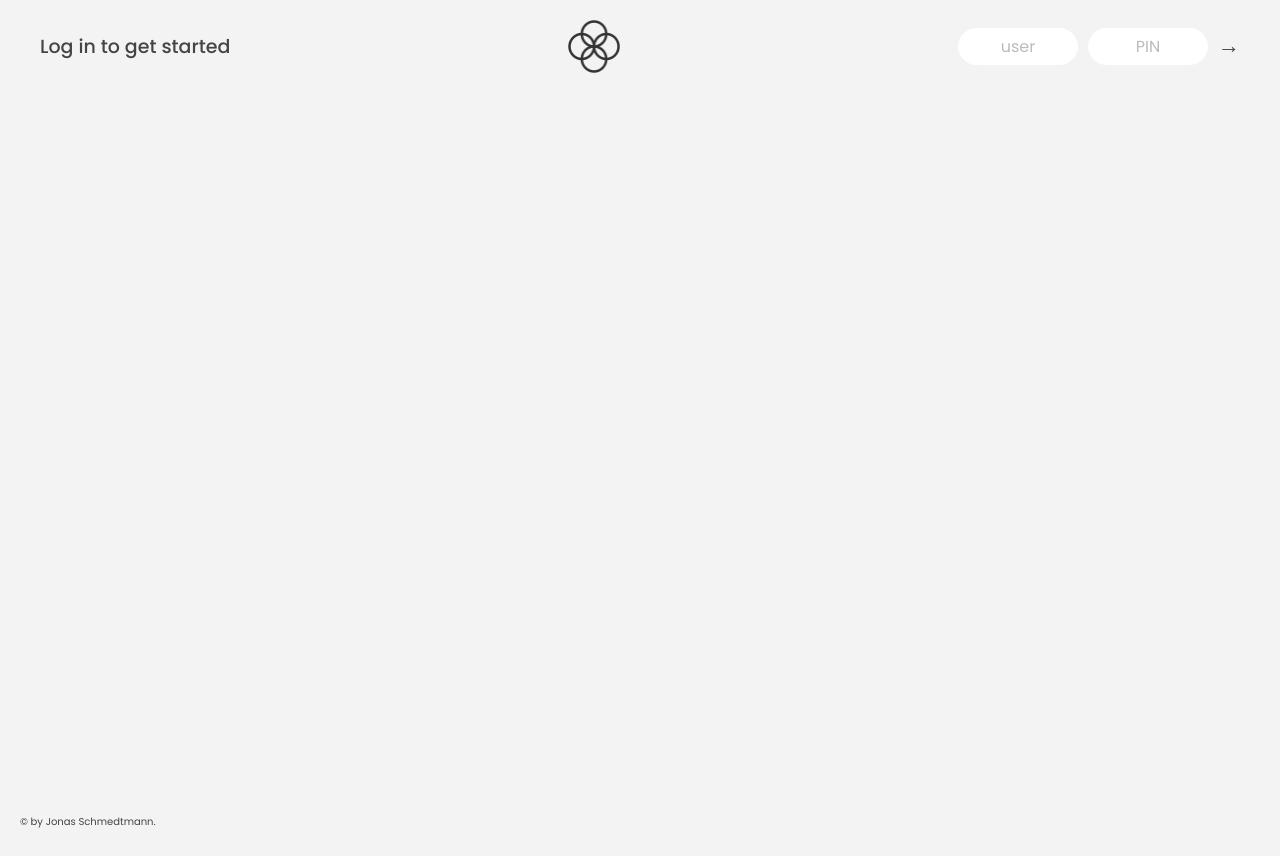
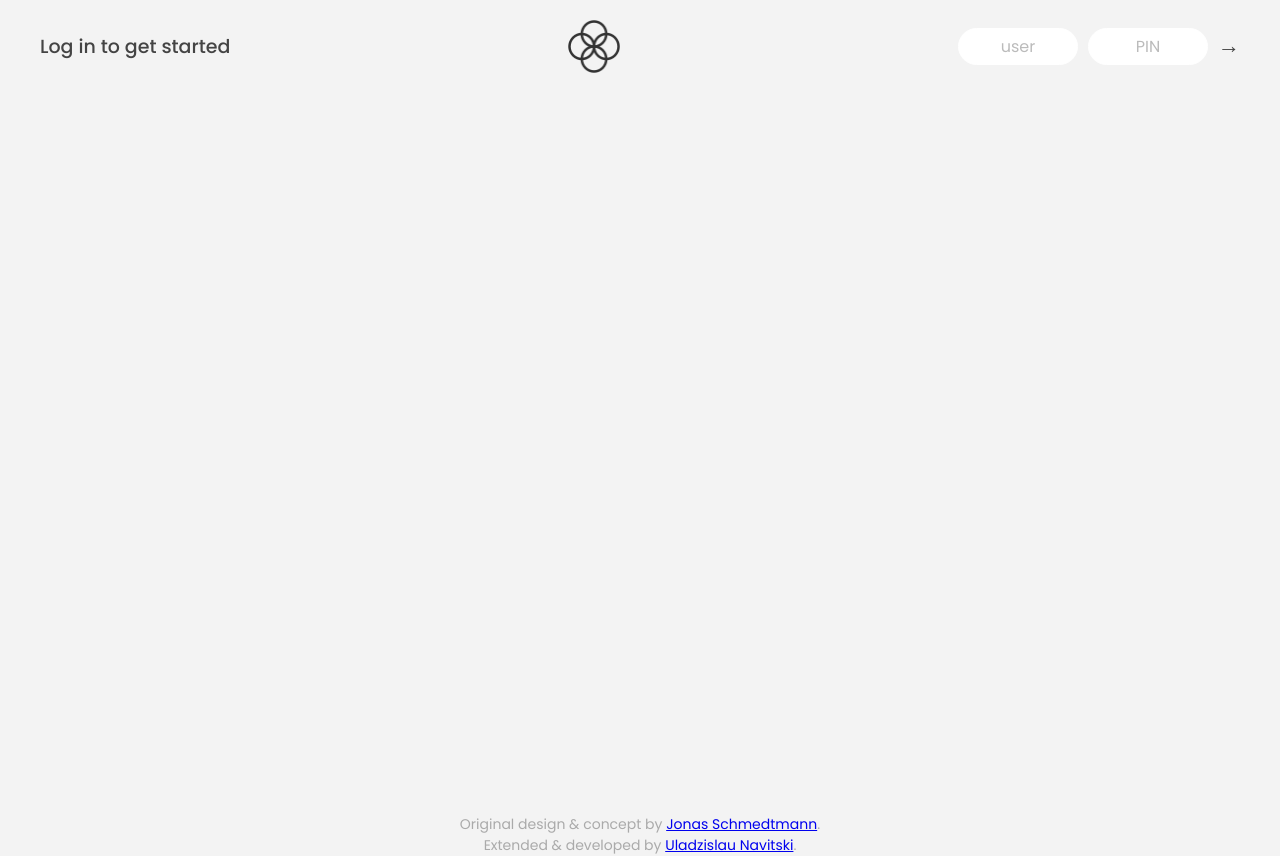
Before and after one commit to VladsonX/Bankist-App, a plain HTML site: page index.html in a window 1280 px wide. Before the commit the page ends 830 px from the top, so only its background shows below. Drawn offline with Linux system fonts and the light colour scheme.

```diff
--- a/index.html
+++ b/index.html
@@ -107,7 +107,24 @@
       </p>
     </main>
 
-    <footer>&copy; by Jonas Schmedtmann.</footer>
+    <footer>
+      <p class="footer__copyright">
+        Original design & concept by
+        <a
+          class="footer__link"
+          target="_blank"
+          href="https://twitter.com/jonasschmedtman"
+          >Jonas Schmedtmann</a
+        >. <br />
+        Extended & developed by
+        <a
+          class="footer__link"
+          target="_blank"
+          href="https://github.com/VladsonX"
+          >Uladzislau Navitski</a
+        >.
+      </p>
+    </footer>
 
     <script src="script.js"></script>
   </body>
--- a/style.css
+++ b/style.css
@@ -295,3 +295,13 @@
 .timer {
   font-weight: 600;
 }
+
+.footer__copyright {
+  font-size: 1.4rem;
+  color: #aaa;
+  text-align: center;
+}
+
+.footer__copyright .footer__link {
+  font-size: 1.4rem;
+}
```
Also changed, not shown: 2 other files.
